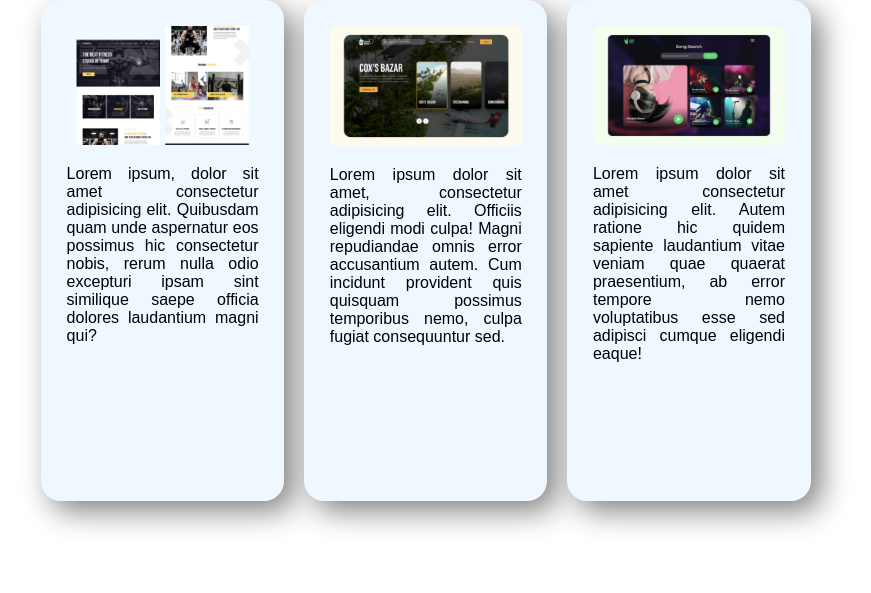
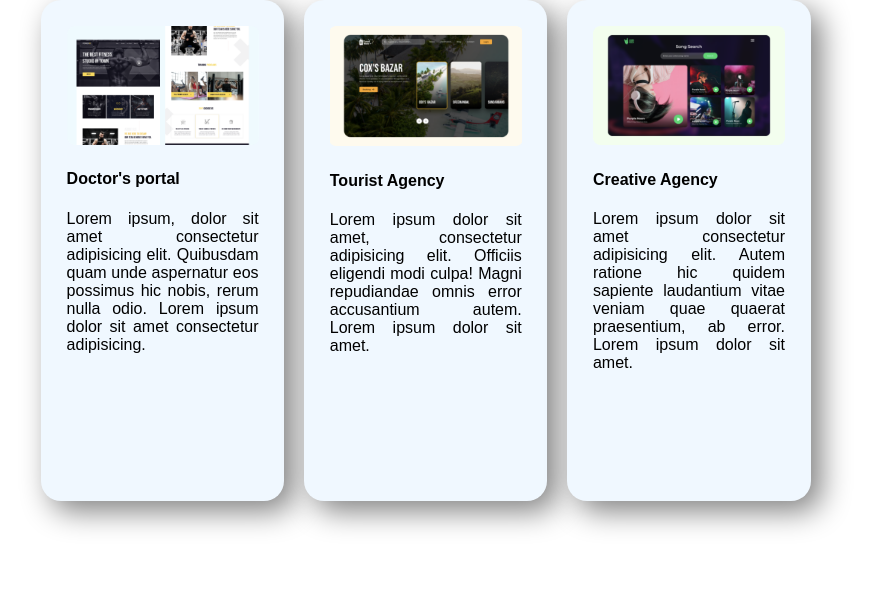
Before and after one commit to arpan-jo/assingnment1-portfolio, a plain HTML site: page index.html in a window 1280 px wide. Shown: the part 1374-1967 px from the top of the page, without its empty margins (215-1086 px from the left). Drawn offline with Linux system fonts and the light colour scheme.

Commit message:
submit assignment1 to the hero team

```diff
--- a/index.html
+++ b/index.html
@@ -44,15 +44,18 @@
         <h3><span style="color: darksalmon;">Latest</span> working project</h3>
         <div class="project-width project1">
             <img class="project-image" src="images/image 4.png" alt="">
-            <p>Lorem ipsum, dolor sit amet consectetur adipisicing elit. Quibusdam quam unde aspernatur eos possimus hic consectetur nobis, rerum nulla odio excepturi ipsam sint similique saepe officia dolores laudantium magni qui?</p>
+            <h4>Doctor's portal</h4>
+            <p>Lorem ipsum, dolor sit amet consectetur adipisicing elit. Quibusdam quam unde aspernatur eos possimus hic nobis, rerum nulla odio. Lorem ipsum dolor sit amet consectetur adipisicing.</p>
         </div>
         <div class="project-width">
             <img class="project-image" src="images/image 5.png" alt="">
-            <p>Lorem ipsum dolor sit amet, consectetur adipisicing elit. Officiis eligendi modi culpa! Magni repudiandae omnis error accusantium autem. Cum incidunt provident quis quisquam possimus temporibus nemo, culpa fugiat consequuntur sed.</p>
+            <h4>Tourist Agency</h4>
+            <p>Lorem ipsum dolor sit amet, consectetur adipisicing elit. Officiis eligendi modi culpa! Magni repudiandae omnis error accusantium autem. Lorem ipsum dolor sit amet.</p>
         </div>
         <div class="project-width">
             <img class="project-image" src="images/image 8.png" alt="">
-            <p>Lorem ipsum dolor sit amet consectetur adipisicing elit. Autem ratione hic quidem sapiente laudantium vitae veniam quae quaerat praesentium, ab error tempore nemo voluptatibus esse sed adipisci cumque eligendi eaque!</p>
+            <h4>Creative Agency</h4>
+            <p>Lorem ipsum dolor sit amet consectetur adipisicing elit. Autem ratione hic quidem sapiente laudantium vitae veniam quae quaerat praesentium, ab error. Lorem ipsum dolor sit amet.</p>
         </div>
     </section>
     <!-- let's talk section -->
```
